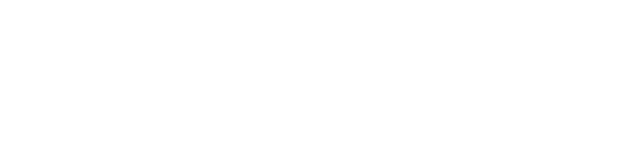
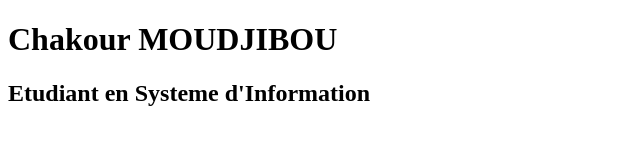
Before and after one commit to moudjibouchakour6-wq/mon-cv, a plain HTML site: page index.html in a window 1280 px wide. Shown: the whole page, without its empty margins (0-640 px from the left). Drawn offline with Linux system fonts and the light colour scheme.

Commit message:
mise en place de la section titre

```diff
--- a/index.html
+++ b/index.html
@@ -6,5 +6,9 @@
     <link rel="stylesheet" href="style.css" >
 </head>
 <body>
+    <header>
+       <h1>Chakour MOUDJIBOU</h1>
+       <h2>Etudiant en Systeme d'Information</h2>
+    </header>
 </body>
 </html>
```
